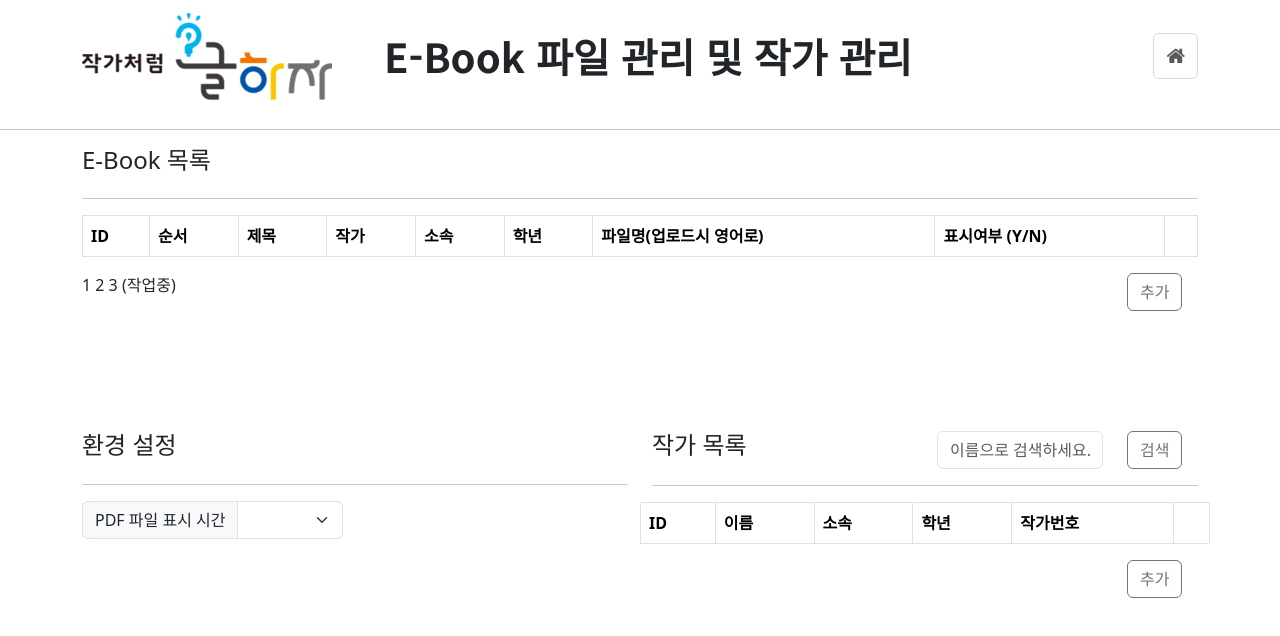
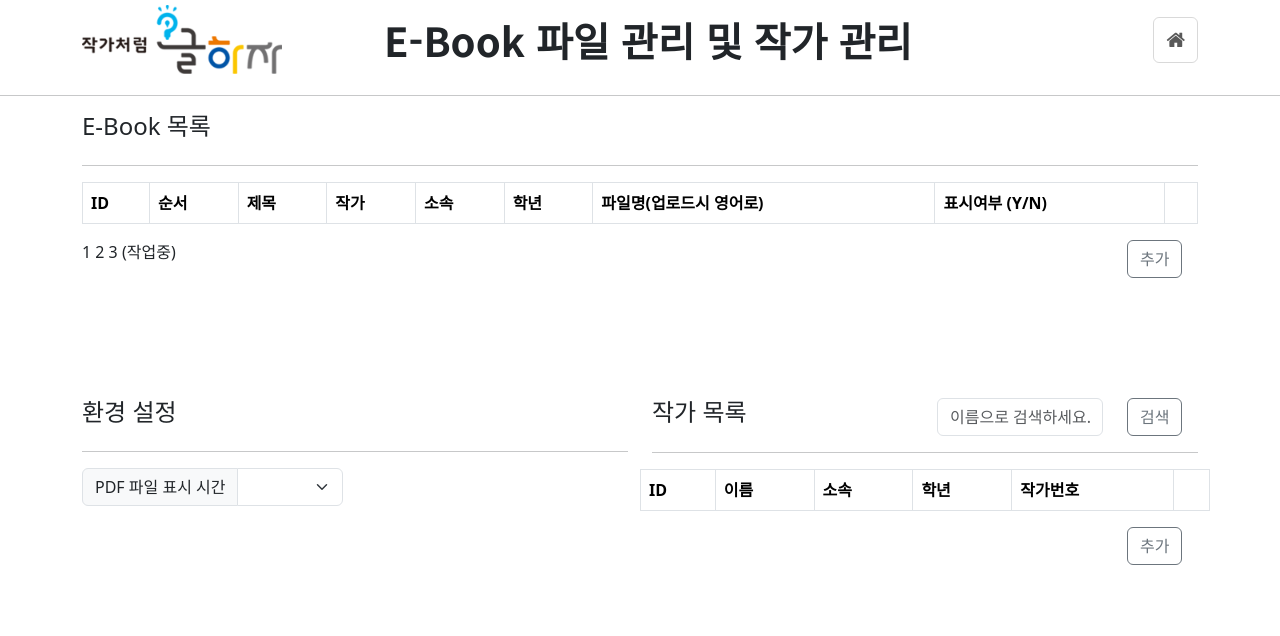
Before and after one commit to sk-yoon/gulhaja, a website: page conf/setting.html in a window 1280 px wide. Drawn offline with nearby package versions, Linux system fonts and the light colour scheme; no server answers; files whose address does not match are found by name.

Commit message:
header 폼 메인과 통일

```diff
--- a/conf/setting.html
+++ b/conf/setting.html
@@ -1,21 +1,24 @@
 <!DOCTYPE html>
 <html lang="ko">
-    <head>
+    <header>
+        <meta charset="UTF-8" />
+        <title>작가처럼 글하자</title>
+
         <link rel="stylesheet" href="https://cdnjs.cloudflare.com/ajax/libs/font-awesome/4.7.0/css/font-awesome.min.css">
         <link href="/node_modules/bootstrap/dist/css/bootstrap.min.css" rel="stylesheet" />
         <link rel="stylesheet" href="../assets/css/animate.css" />
         <link rel="stylesheet" href="../assets/css/topbar_d.css">
-    </head>
+    </header>
     <body>
-        <div class="navbar box-shadow">
+        <div class="navbar box-shadow ptb-0">
             <div class="container d-flex justify-content-between">
                 <a href="#" class="navbar-brand d-flex align-items-center">
-                    <img src="../assets/img/new_main_logo2.png" width="250px;" class="align-items-center">
+                    <img src="../assets/img/new_main_logo2.png" width="200px;" class="align-items-center">
                 </a>
                 <div class="align-items-center writeNo">
                     <strong>E-Book 파일 관리 및 작가 관리</strong>
                 </div>
-                <div style="width: 250px;">
+                <div style="width: 200px;">
                     <button style="float: right;" class="navbar-toggler" type="button" onclick="location.href='/'">
                         <i class="fa fa-home navbar"></i>
                     </button>
```
